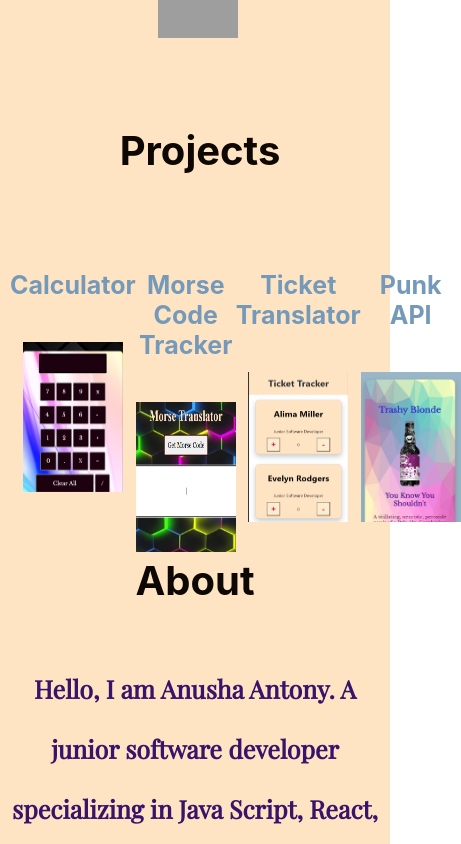
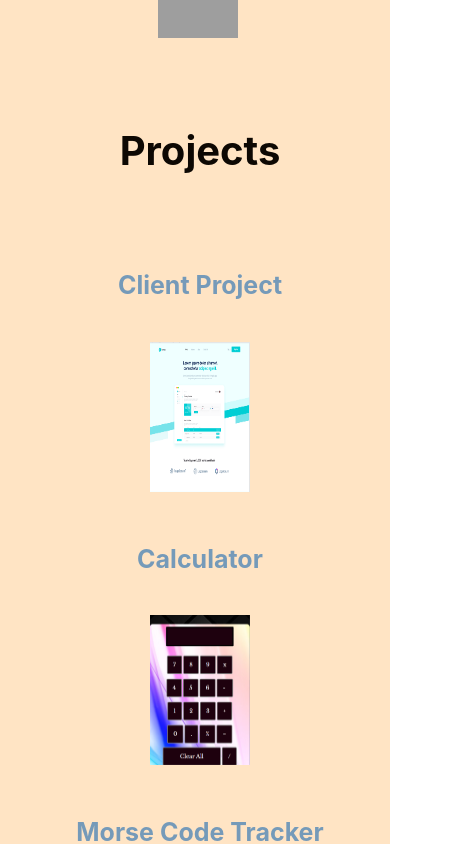
Before and after one commit to Anushaca1995/ReactPortfolio, a React (Create React App) app: page / in a window 390 px wide. Shown: the part 2160-3004 px from the top of the page, 461 px wide, since content can reach past the window. Built offline with nearby package versions, Linux system fonts and the light colour scheme; grey boxes are pictures that could not be loaded.

Commit message:
Added client project

```diff
--- a/src/components/Projects/Projects.css
+++ b/src/components/Projects/Projects.css
@@ -3,10 +3,10 @@
 .project {
   font-weight: bold;
   font-size: 40px;
-  color: #3b2261;
+  color: #0d0803;
   margin-left: 10px;
   text-align: center;
-  color: #3b2261;
+  color: #0d0803;
 }
 .project .pro__container {
   display: flex;
@@ -15,15 +15,43 @@
 .project .pro__container .container {
   display: flex;
   flex-direction: column;
-  width: 300px;
-  height: 200px;
 }
 .project .pro__container .container .pro-head {
   font-size: 25px;
   font-weight: bold;
-  color: rgb(117, 154, 185);
+  color: #759ab9;
 }
 .project .pro__container .container .pro-image {
   width: 100px;
   height: 150px;
-}/*# sourceMappingURL=Projects.css.map */
+}
+.project .container {
+  display: flex;
+  justify-content: center;
+  text-align: center;
+  flex-direction: column;
+}
+.project .container .pro-head {
+  font-size: 25px;
+  font-weight: bold;
+  color: #759ab9;
+}
+.project .container .pro-image {
+  width: 100px;
+  height: 150px;
+}
+
+@media only screen and (max-width: 600px) {
+  .pro__container {
+    display: flex;
+    flex-direction: column;
+    justify-content: center;
+    text-align: center;
+  }
+  .pro__container .container {
+    width: auto;
+  }
+  .pro__container .container .pro-head {
+    font-size: 15px;
+  }
+}
--- a/src/components/Projects/Projects.jsx
+++ b/src/components/Projects/Projects.jsx
@@ -1,15 +1,22 @@
 import "./Projects.scss";
 import calc from "../../images/projects/calc.png";
+import client from "../../images/projects/client.png";
 import mct from "../../images/projects/mct.png";
 import punk from "../../images/projects/punk.png";
 import ticket from "../../images/projects/ticket.png";
 const Projects = () =>{
     return( <div className="project" id="projectid">
     <h4>Projects</h4>
+    <div class="container">
+                <h5 class="pro-head">Client Project</h5>
+                <a target="_blank" href="https://quadra-client-project.web.app/">
+                    <img class="pro-image" src={client}></img>
+                </a>
+    </div>
     <div class="pro__container">
             <div class="container">
                 <h5 class="pro-head">Calculator</h5>
-                <a target="_blank" href="https://github.com/Anushaca1995/Calculator/">
+                <a target="_blank" href="https://anushaca1995.github.io/Calculator/">
                     <img class="pro-image" src={calc}></img>
                 </a>
             </div>
@@ -21,13 +28,13 @@ const Projects = () =>{
             </div>
             <div class="container">
                 <h5 class="pro-head">Ticket Translator</h5>
-                <a target="_blank" href="https://github.com/Anushaca1995/Ticket_Tracker/">
+                <a target="_blank" href="https://github.io/Anushaca1995/Ticket_Tracker/">
                     <img class="pro-image" src={ticket}></img>
                 </a>
             </div>
             <div class="container">
                 <h5 class="pro-head">Punk API</h5>
-                <a target="_blank" href="https://github.com/Anushaca1995/Punk-API//">
+                <a target="_blank" href="https://github.io/Anushaca1995/Punk-API//">
                     <img class="pro-image" src={punk}></img>
                 </a>
             </div>
--- a/src/components/Projects/Projects.scss
+++ b/src/components/Projects/Projects.scss
@@ -1,4 +1,4 @@
-@use "../../styles/variables.scss" as *;
+@use "../../styles/variables.scss"as *;
 
 .project {
     font-weight: bold;
@@ -7,24 +7,62 @@
     margin-left: 10px;
     text-align: center;
     color: $blog-color;
-   .pro__container{
-    display: flex;
-    justify-content: space-around;
-    .container{
+
+    .pro__container {
         display: flex;
+        justify-content: space-around;
+
+        .container {
+            display: flex;
+            flex-direction: column;
+
+            .pro-head {
+                font-size: 25px;
+                font-weight: bold;
+                color: rgb(117, 154, 185);
+            }
+
+            .pro-image {
+                width: 100px;
+                height: 150px;
+            }
+        }
+    }
+
+    .container {
+        display: flex;
+        justify-content: center;
+        text-align: center;
         flex-direction: column;
-        width: 300px;
-        height: 200px;
-        .pro-head{
+
+        .pro-head {
             font-size: 25px;
             font-weight: bold;
             color: rgb(117, 154, 185);
         }
-        .pro-image{
+
+        .pro-image {
             width: 100px;
             height: 150px;
         }
     }
-   }
 
 }
+
+@media only screen and (max-width: 600px) {
+    .pro__container {
+        display: flex;
+        flex-direction: column;
+        justify-content: center;
+        text-align: center;
+
+        .container {
+            width: auto;
+
+            .pro-head {
+                font-size: 15px;
+            }
+        }
+    }
+
+}
```
Also changed, not shown: src/images/projects/client.png (added).
